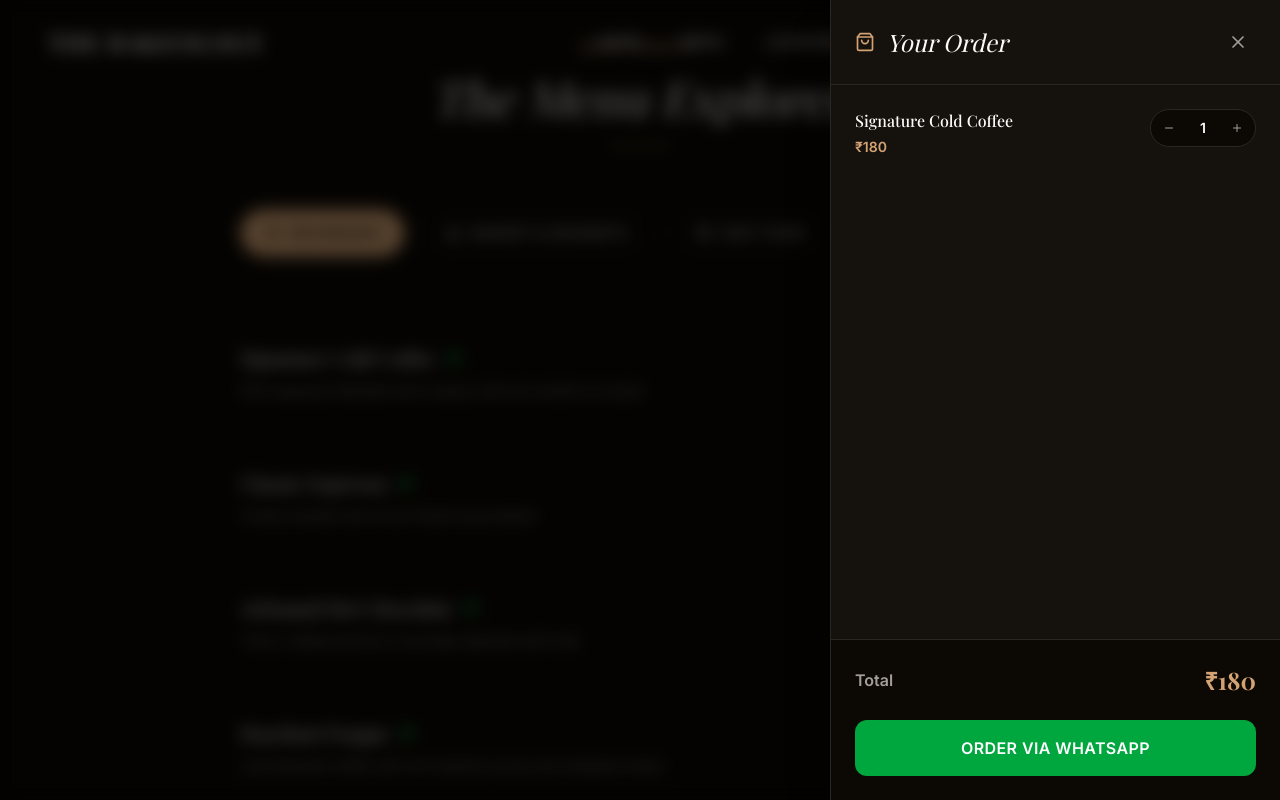
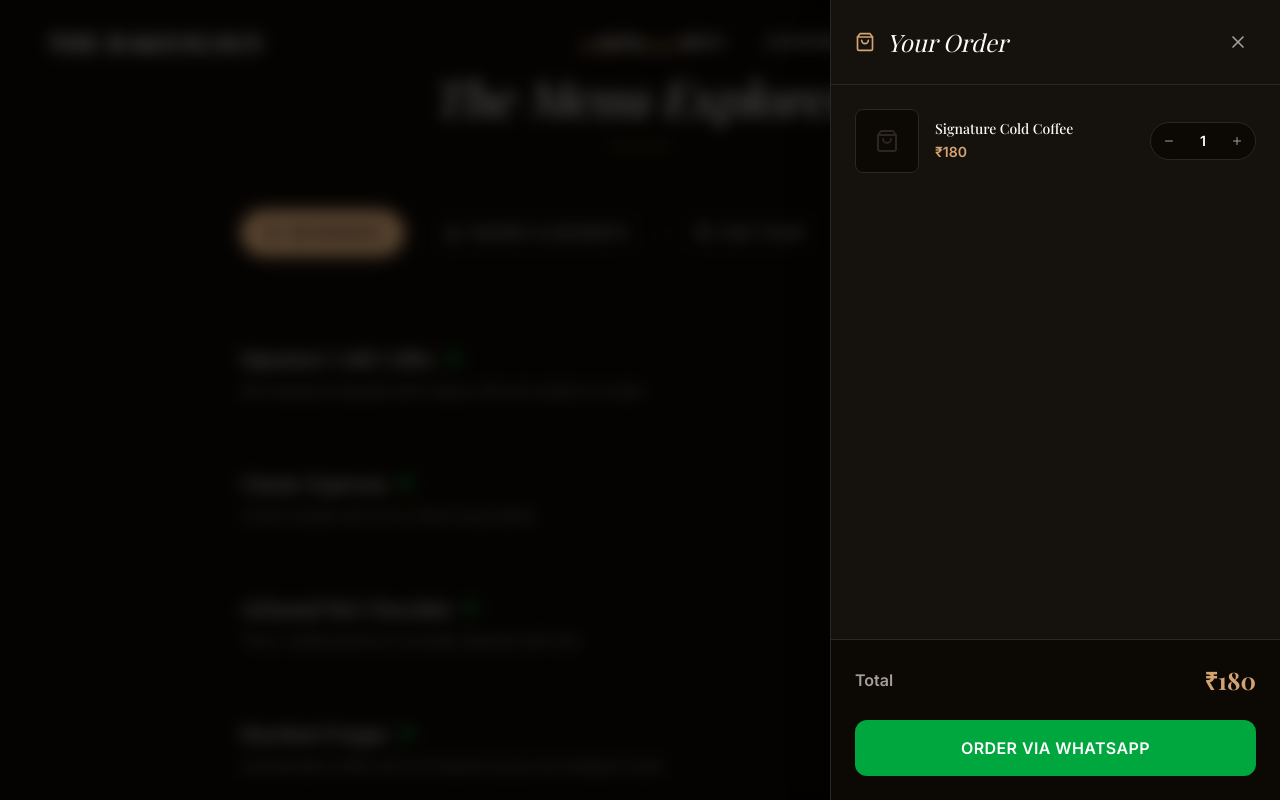
Before and after one commit to s4sxam/The-Bakeology-Cafe, a React (Vite) app: page / in a window 1280 px wide. Both pictures are taken after a click on the button 1020 px from the left and 1291 px from the top of the page. Shown: the part 891-1691 px from the top of the page. Built offline with nearby package versions, Linux system fonts and the light colour scheme; a web font is replaced by a local one.

Commit message:
Update CartDrawer.tsx

```diff
--- a/src/components/CartDrawer.tsx
+++ b/src/components/CartDrawer.tsx
@@ -65,9 +65,26 @@ export const CartDrawer = () => {
               ) : (
                 <div className="space-y-6">
                   {cart.map((item) => (
-                    <div key={item.id} className="flex gap-4 items-start">
+                    <div key={item.id} className="flex gap-4 items-center">
+
+                      {/* NEW: Item Image Thumbnail */}
+                      {item.image ? (
+                        <div className="w-16 h-16 shrink-0 rounded-lg overflow-hidden border border-[#2B2620]">
+                          <img
+                            src={item.image}
+                            alt={item.name}
+                            className="w-full h-full object-cover"
+                          />
+                        </div>
+                      ) : (
+                        // Fallback placeholder if no image exists
+                        <div className="w-16 h-16 shrink-0 rounded-lg bg-[#0C0804] border border-[#2B2620] flex items-center justify-center">
+                          <ShoppingBag className="w-6 h-6 text-[#2B2620]" />
+                        </div>
+                      )}
+
                       <div className="flex-1">
-                        <h4 className="text-[#FDFBF7] font-medium mb-1">{item.name}</h4>
+                        <h4 className="text-[#FDFBF7] font-medium text-sm mb-1 leading-tight">{item.name}</h4>
                         <p className="text-[#D4A373] font-bold text-sm">{formatCurrency(item.price)}</p>
                       </div>
 
```
